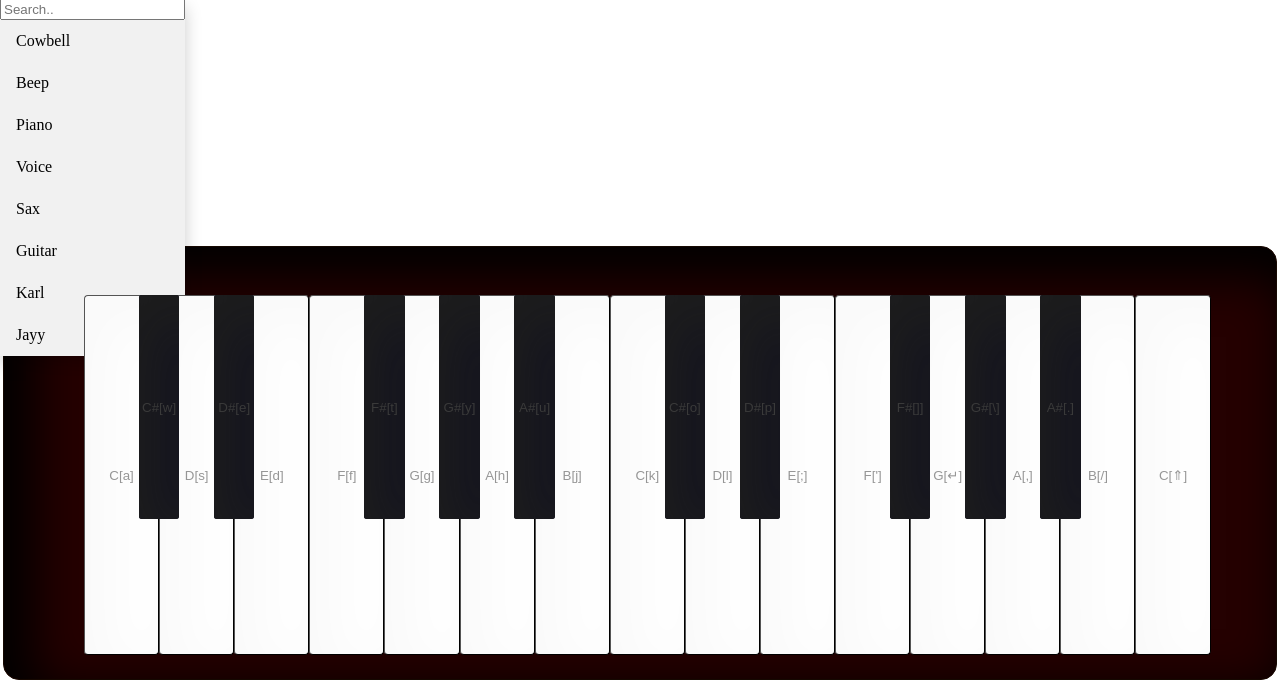
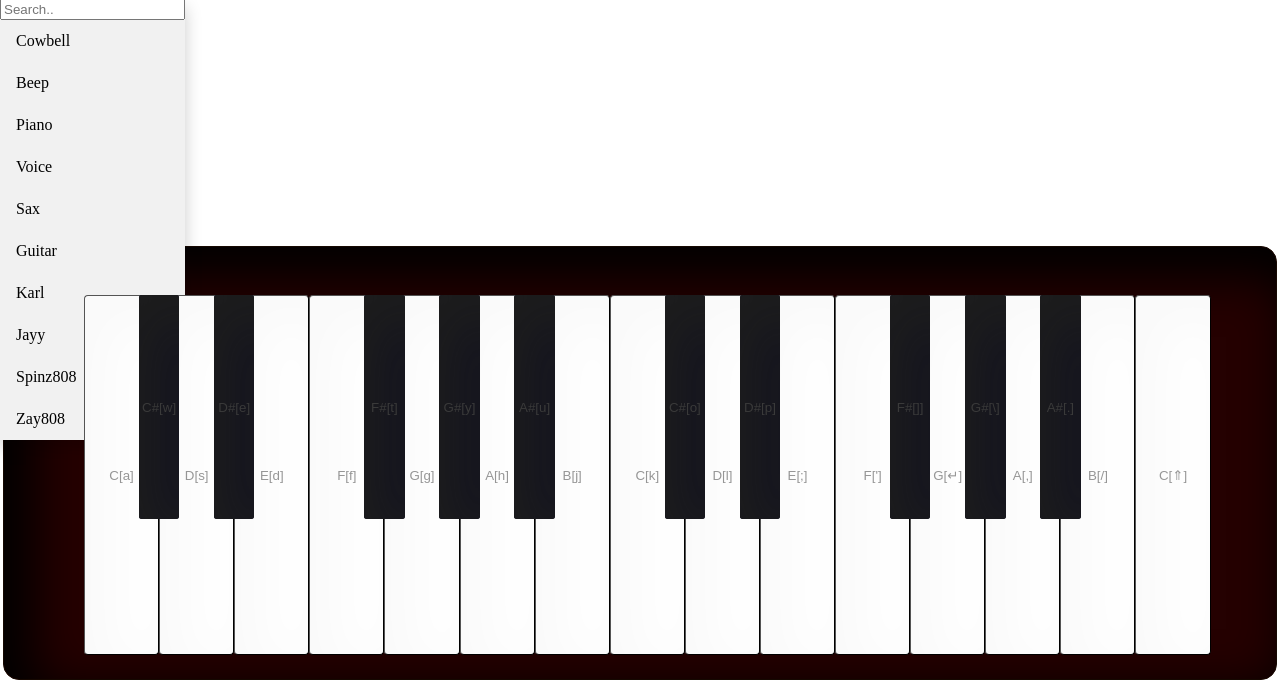
Before and after one commit to ajzehrii/Midi-Online, a Django app: page / in a window 1280 px wide, after a click that opens the changed part. Shown: the part 118-800 px from the top of the page. Run offline with Django 4.2, Linux system fonts and the light colour scheme.

Commit message:
added instruments

```diff
--- a/midionline/chat/templates/messages.html
+++ b/midionline/chat/templates/messages.html
@@ -28,6 +28,8 @@
                 <a onclick="updateIn('Guitar')">Guitar</a>
                 <a onclick="updateIn('Karl')">Karl</a>
                 <a onclick="updateIn('Jayy')">Jayy</a>
+                <a onclick="updateIn('Spinz808')">Spinz808</a>
+                <a onclick="updateIn('Zay808')">Zay808</a>
             </div>
         </div>
     </div>
```
Also changed, not shown: 2 other files.
